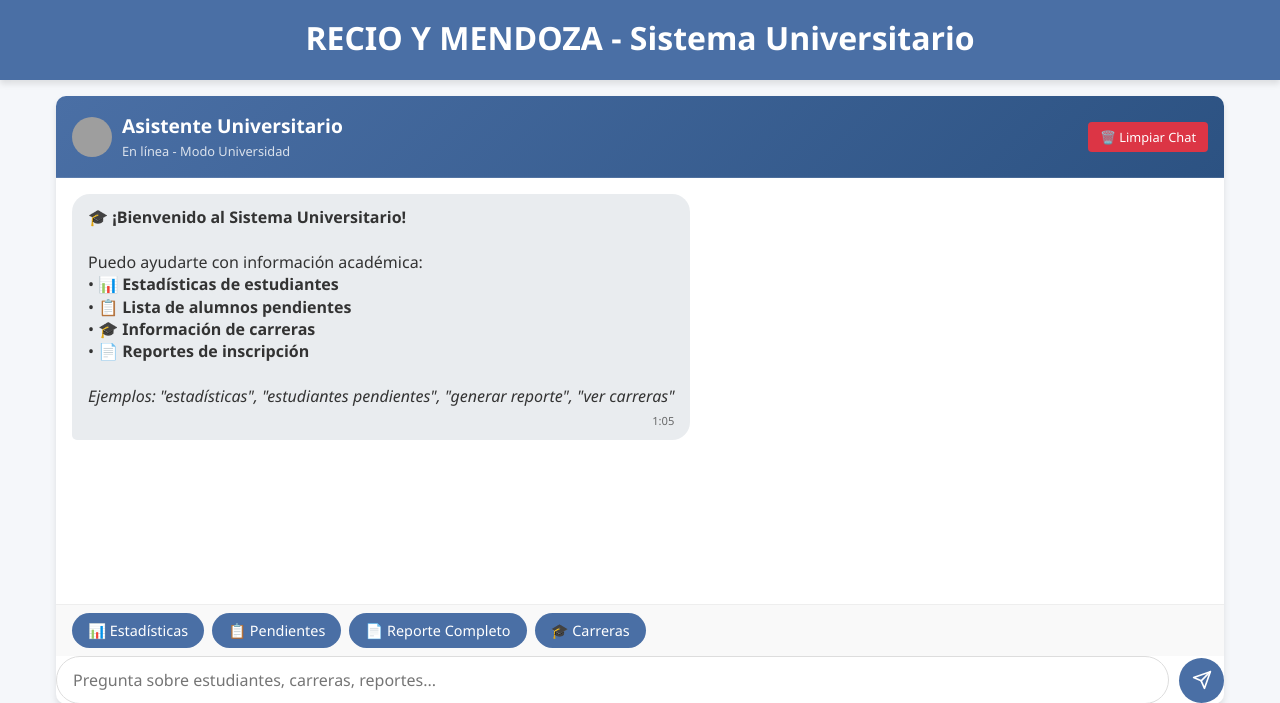
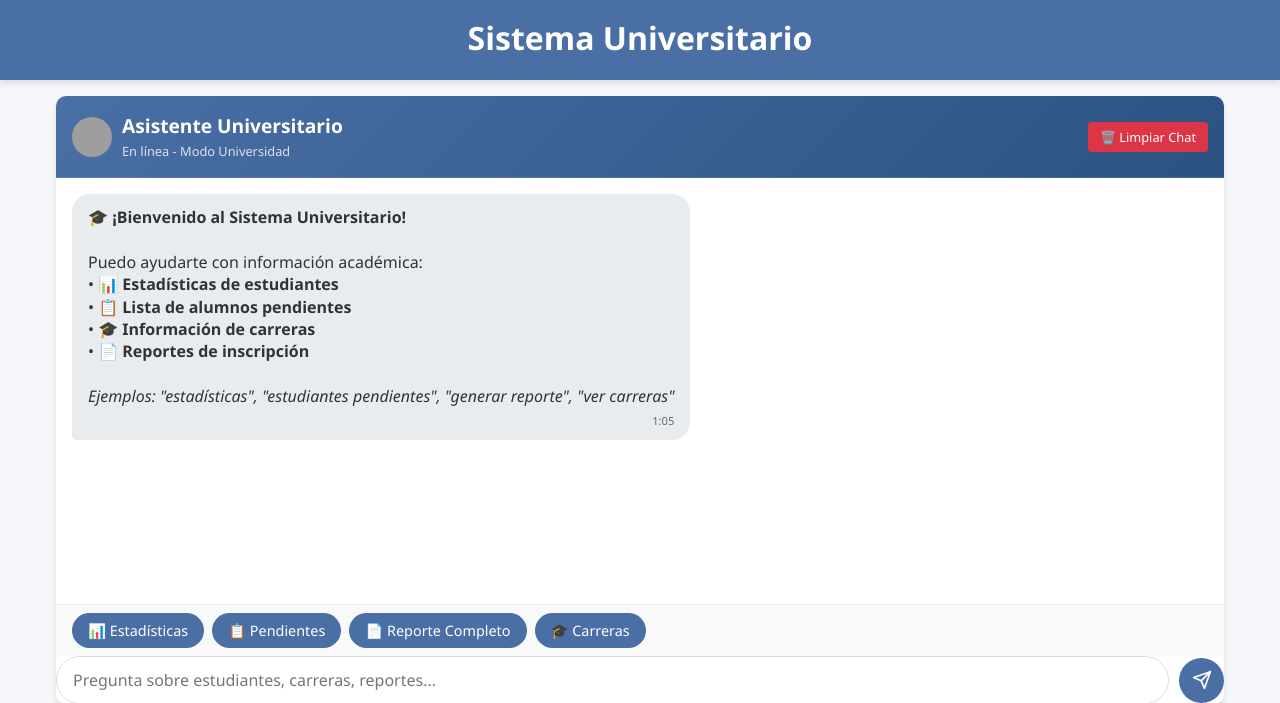
Before and after one commit to Orlandom15/ChatBot, a Flask app: page / in a window 1280 px wide. Shown: the top 703 px of the page. Run offline with Flask 3, Linux system fonts and the light colour scheme; grey boxes are pictures that could not be loaded.

Commit message:
creacion de carpetas

```diff
--- a/templates/index.html
+++ b/templates/index.html
@@ -265,7 +265,7 @@
 </head>
 <body>
     <header>
-        <h1>RECIO Y MENDOZA - Sistema Universitario</h1>
+        <h1>Sistema Universitario</h1>
     </header>
 
     <div class="container">
```
Also changed, not shown: pm2/ecosystem.config.js (added), 6 other files.
